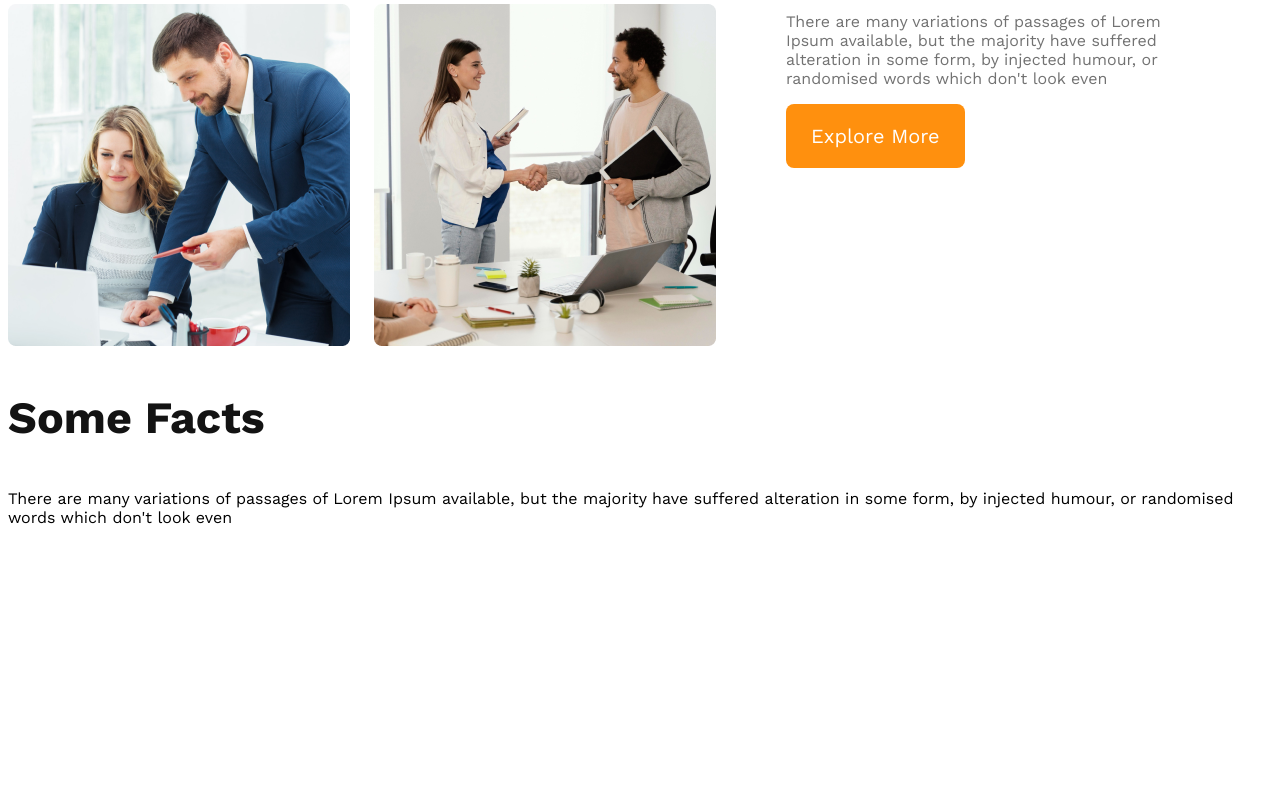
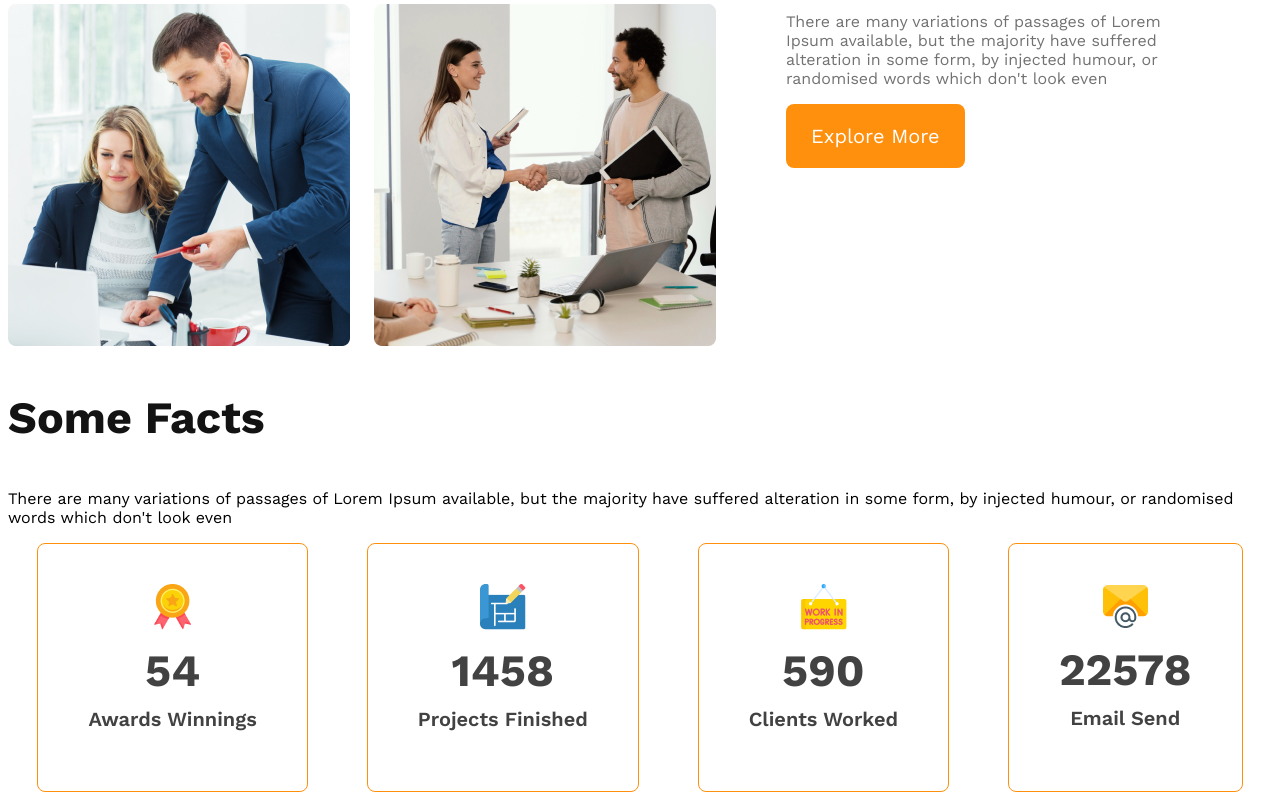
Before and after one commit to mimrahmanwd/g3-architects-website, a plain HTML site: page index.html in a window 1280 px wide. Shown: the part 1373-2173 px from the top of the page. Before the commit the page ends 1916 px from the top, so only its background shows below. Drawn offline with nearby package versions, Linux system fonts and the light colour scheme.

Commit message:
creat facts card

```diff
--- a/index.html
+++ b/index.html
@@ -59,6 +59,29 @@
            <section class="facts">
             <h3 class="section-title">Some Facts</h3>
             <p class="text-light-grsy">There are many variations of passages of Lorem Ipsum available, but the majority have suffered alteration in some form, by injected humour, or randomised words which don't look even</p>
+
+            <div class="facts-card-container">
+                <div class="card">
+                    <img src="images/icons/ribon.png" alt="">
+                    <h2 class="card-stats">54</h2>
+                    <p class="card-title text-light-gray">Awards Winnings </p>
+                </div>
+                <div class="card">
+                    <img src="images/icons/projects.png" alt="">
+                    <h2 class="card-stats">1458</h2>
+                    <p class="card-title text-light-gray">Projects Finished</p>
+                </div>
+                <div class="card">
+                    <img src="images/icons/customers.png" alt="">
+                    <h2 class="card-stats">590</h2>
+                    <p class="card-title text-light-gray">Clients Worked</p>
+                </div>
+                <div class="card">
+                    <img src="images/icons/email.png" alt="">
+                    <h2 class="card-stats">22578</h2>
+                    <p class="card-title text-light-gray">Email Send</p>
+                </div>
+            </div>
            </section>
            <!-- facts section end  -->
 
--- a/styles/style.css
+++ b/styles/style.css
@@ -115,7 +115,38 @@ main{
     color: #FF900E;
     font-weight: 700;
 }
+/* facts styles  */
 
+.facts-card-container .card{
+    border-radius: 8px;
+    border: 1px solid #FF900E;
+    text-align: center;
+    padding: 40px 50px;
+
+}
+
+.facts-card-container .card-stats{
+    font-size: 2.8rem;
+    color: #424242;
+    margin-top: 10px;
+    margin-bottom: 10px;
+}
+
+.facts-card-container .card-title{
+    font-weight: 600;
+    margin-top: 5px;
+}
+
+.facts-card-container .card-title{
+    font-size: 1.25rem;
+    color: #424242;
+}
+
+
+.facts-card-container{
+    display: flex;
+    justify-content: space-around;
+}
 
 
 
```
